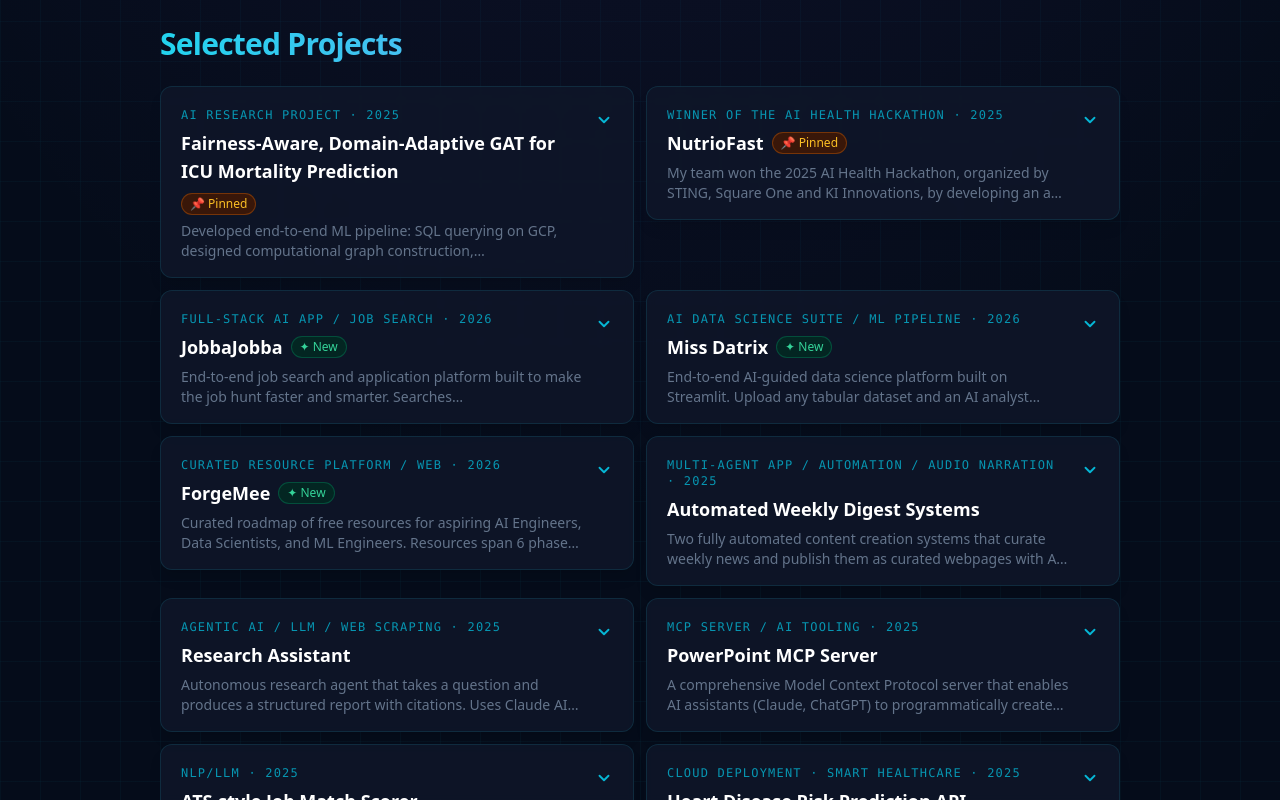
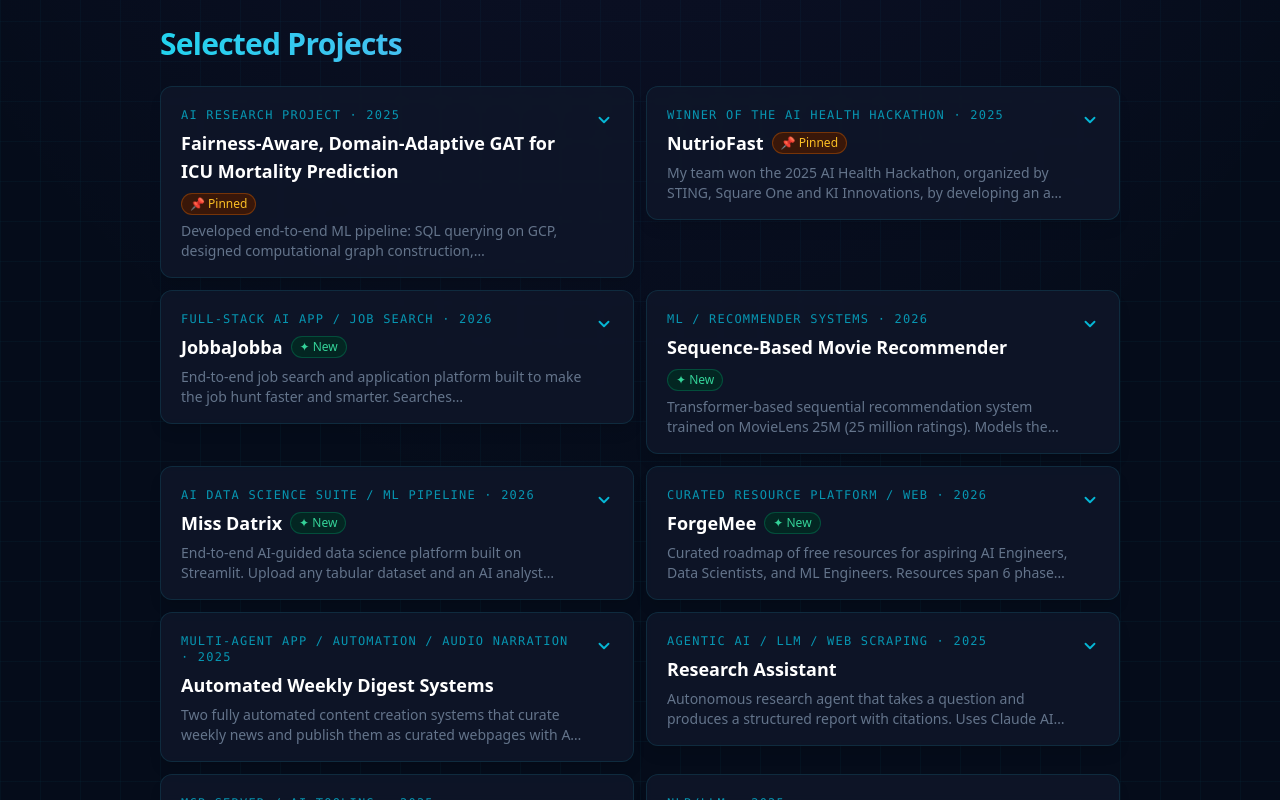
Before and after one commit to EiriniOr/eirini-portfolio, a React (Vite) app: page / in a window 1280 px wide. Shown: the part 539-1339 px from the top of the page. Built offline with nearby package versions, Linux system fonts and the light colour scheme.

Commit message:
feat: add movie recommender project card

```diff
--- a/src/App.jsx
+++ b/src/App.jsx
@@ -100,6 +100,29 @@
       "Kanban board (Saved → Applied → Assessment → Interview → Offer → Rejected) with drag-and-drop",
       "Manual job add via URL — Claude extracts title, company, and description automatically",
       "Profile photo preserved with correct aspect ratio; all hyperlinks clickable in generated CV",
+    ],
+  },
+  {
+    kind: "ML / Recommender Systems",
+    title: "Sequence-Based Movie Recommender",
+    year: "2026",
+    badge: "new",
+    impact:
+      "Transformer-based sequential recommendation system trained on MovieLens 25M (25 million ratings). Models the order of a user's watch history to predict the next movie — capturing dynamic taste shifts that static collaborative filtering misses. Benchmarked against a Matrix Factorization baseline using Hit@10 and NDCG@10. Includes a live Streamlit demo where anyone can pick movies from a curated list and get personalised top-10 recommendations.",
+    stack: [
+      "PyTorch", "Transformer Encoder", "Matrix Factorization",
+      "MovieLens 25M", "Streamlit", "Plotly", "Python",
+    ],
+    links: [
+      { label: "Live Demo", href: "https://movie-rec-transformer.streamlit.app/" },
+      { label: "GitHub", href: "https://github.com/EiriniOr/movie-rec-transformer" },
+    ],
+    highlights: [
+      "Causal self-attention over ordered watch history — position t attends only to movies watched before it",
+      "Sliding-window next-item prediction trained with cross-entropy loss on 4.5M sequence windows",
+      "Hit@10 and NDCG@10 evaluation on held-out last-3-movies per user across ~162k users",
+      "Live demo: pick from 20 curated movie pills, get top-10 predictions instantly",
+      "\"How It Works\" explainer page covering embeddings, attention, and why order matters — aimed at non-technical viewers",
     ],
   },
   {
```
